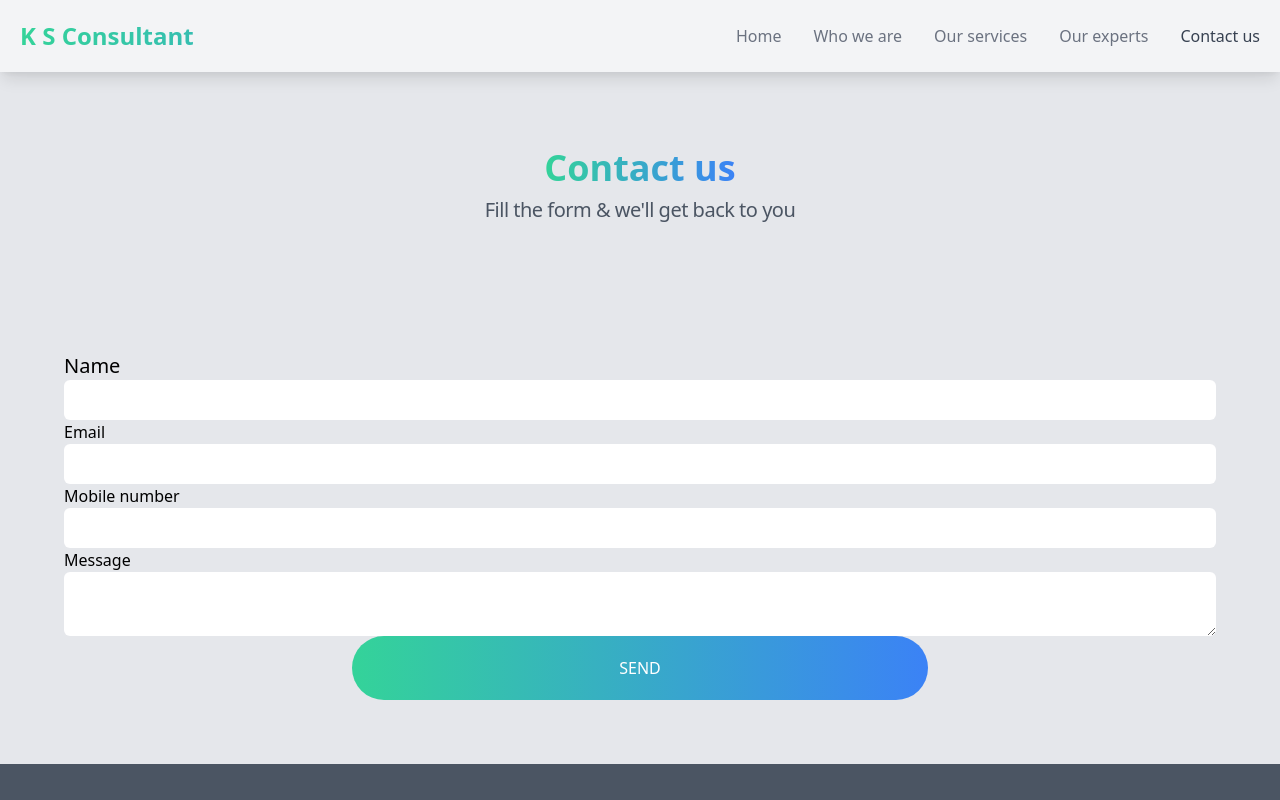
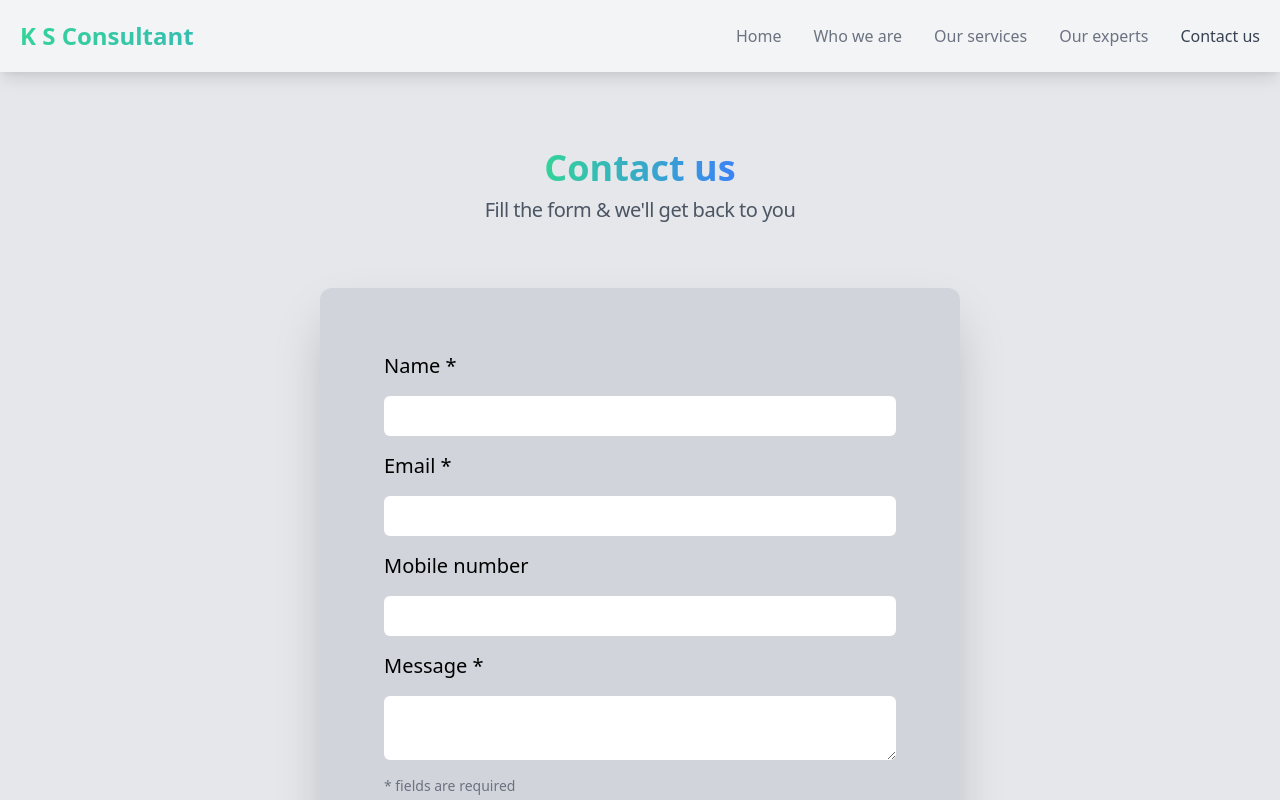
Before and after one commit to Damercy/ksconsultants, a React (Create React App) app: page /contact in a window 1280 px wide. Shown: the top 800 px of the page. Built offline with nearby package versions, Linux system fonts and the light colour scheme.

Commit message:
Added contact us section

```diff
--- a/package.json
+++ b/package.json
@@ -18,6 +18,7 @@
     "react-dom": "^16.14.0",
     "react-router-dom": "^5.2.0",
     "react-scripts": "3.4.1",
+    "react-toastify": "^7.0.4",
     "reactstrap": "^8.9.0"
   },
   "scripts": {
--- a/src/App.js
+++ b/src/App.js
@@ -11,8 +11,7 @@ import Services from "./routes/ServicesOffered";
 
 function App() {
   return (
-    <div className="App bg-gray-200">
-      <Router>
+    <div className="App bg-gray-200">      <Router>
         <Header />
         <Switch>
           <Route path="/about" component={About} />
--- a/src/Components/Home/Hero.js
+++ b/src/Components/Home/Hero.js
@@ -21,7 +21,7 @@ export default function Hero() {
         </h1>
         <div className="text-center">
           <a
-            href="mailto:ksconsultant1985@gmail.com?subject=Free consultation client&body=Hi."
+            href="/contact"
             className="transform transition duration-200 ease-in-out hover:scale-110 bg-gradient-to-r from-green-400 to-blue-500 p-5 float-right my-60 -mx-72 rounded-full hover:bg-gradient-to-r hover:from-green-700 hover:to-blue-700 text-white uppercase focus:outline-none focus:ring-4 focus:ring-blue-600 focus:ring-opacity-50"
           >
             Get a free consultation
--- a/src/routes/Contact.js
+++ b/src/routes/Contact.js
@@ -1,38 +1,61 @@
-import React from "react";
+import React, { useRef } from "react";
 import Header from "../Components/Header/Header";
 import axios from "axios";
+import { toast, ToastContainer } from "react-toastify";
+import "react-toastify/dist/ReactToastify.css";
 
 export default function Contact() {
+  const contactForm = useRef(null);
+
   function sendEmail(e) {
+    toast.info("Sending details...", {
+      position: "bottom-right",
+      autoClose: 5000,
+      hideProgressBar: false,
+      closeOnClick: true,
+      pauseOnHover: true,
+      draggable: true,
+      progress: undefined,
+    });
     e.preventDefault();
+    const formData = new FormData(e.target);
+    let form = {};
+    for (let [key, value] of formData.entries()) {
+      console.log(key, value);
+      if (key === "phone" && value.length === 0)
+        form[key] = "Did not fill phone number";
+      else form[key] = value;
+    }
     const data = {
       service_id: process.env.REACT_APP_SERVICE_ID,
       template_id: process.env.REACT_APP_TEMPLATE_ID,
       user_id: process.env.REACT_APP_USER_ID,
       template_params: {
-        from_name: "James",
-        to_name: "Dayamoy",
-        message: "Test from react",
-        phone: 8342891018,
+        to_name: "Mr. Asish Baron Adhikari",
+        ...form,
       },
     };
     console.log(JSON.stringify(data));
-    // axios
-    //   .post(
-    //     "https://api.emailjs.com/api/v1.0/email/send",
-    //     JSON.stringify(data),
-    //     {
-    //       headers: {
-    //         "Content-Type": "application/json",
-    //       },
-    //     }
-    //   )
-    //   .then((response) => {
-    //     console.log(response);
-    //   })
-    //   .catch((error) => {
-    //     console.log(error);
-    //   });
+    axios
+      .post(
+        "https://api.emailjs.com/api/v1.0/email/send",
+        JSON.stringify(data),
+        {
+          headers: {
+            "Content-Type": "application/json",
+          },
+        }
+      )
+      .then((response) => {
+        contactForm.current.reset();
+        if (response.status === 200)
+          toast.success("Sent successfully! We'll get back to you soon.");
+        else toast.error("Failed to send message! Please try again.");
+      })
+      .catch((error) => {
+        contactForm.current.reset();
+        toast.error("Failed to send message! Please try again.");
+      });
   }
 
   return (
@@ -42,36 +65,54 @@ export default function Contact() {
         subHeaderText="Fill the form & we'll get back to you"
         gradient={true}
       />
+      <ToastContainer
+        position="bottom-right"
+        autoClose={5000}
+        hideProgressBar={false}
+        newestOnTop
+        closeOnClick
+        rtl={false}
+        pauseOnFocusLoss
+        draggable
+        pauseOnHover
+      />
       <div>
         <form
-          className="contact-form flex flex-col justify-center content-center p-16"
+          ref={contactForm}
+          className="contact-form flex flex-col gap-2 gap-y-4 justify-center content-center p-16  z-30 bg-gray-300 rounded-xl p-10 shadow-2xl md:mx-80"
           onSubmit={sendEmail}
         >
-          <label className="text-xl">Name</label>
+          <label className="text-xl font-light">Name *</label>
           <input
             className="focus:outline-none focus:ring  rounded-md p-2"
             type="text"
             name="from_name"
+            required
           />
-          <label>Email</label>
+          <label className="text-xl font-light">Email *</label>
           <input
             className="focus:outline-none focus:ring  rounded-md p-2"
             type="email"
             name="from_email"
+            required
           />
-          <label>Mobile number</label>
+          <label className="text-xl font-light">Mobile number</label>
           <input
             className="focus:outline-none focus:ring  rounded-md p-2"
             type="phone"
             name="phone"
           />
-          <label>Message</label>
+          <label className="text-xl font-light">Message *</label>
           <textarea
             className="focus:outline-none focus:ring  rounded-md p-2"
             name="message"
+            required
           />
+          <span className="text-sm text-gray-500 font-thin">
+            * fields are required
+          </span>
           <input
-            className="cursor-pointer md:mx-72 transform transition duration-200 ease-in-out hover:scale-105 bg-gradient-to-r from-green-400 to-blue-500 p-5 float-right rounded-full hover:bg-gradient-to-r hover:from-green-700 hover:to-blue-700 text-white uppercase focus:outline-none focus:ring-4 focus:ring-blue-600 focus:ring-opacity-50"
+            className="cursor-pointer transform transition duration-200 ease-in-out hover:scale-105 bg-gradient-to-r from-green-400 to-blue-500 p-5 float-right rounded-full hover:bg-gradient-to-r hover:from-green-700 hover:to-blue-700 text-white uppercase focus:outline-none focus:ring-4 focus:ring-blue-600 focus:ring-opacity-50"
             type="submit"
             value="Send"
           />
```
Also changed, not shown: 1 other file (tests, documents, lock files or other folders).
